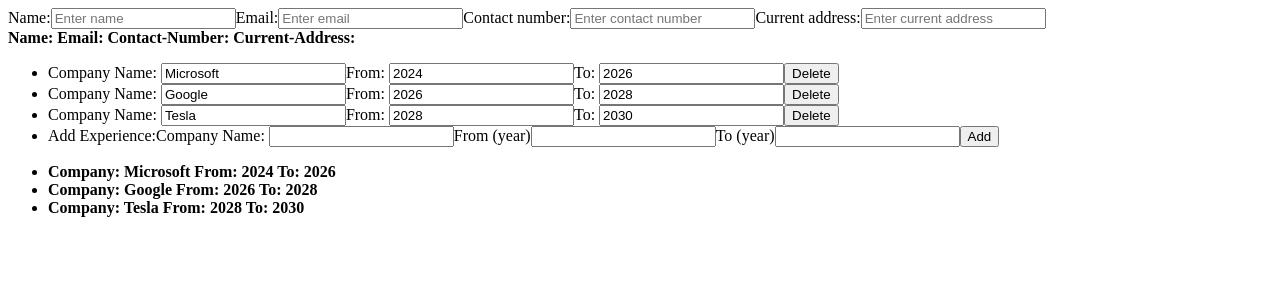
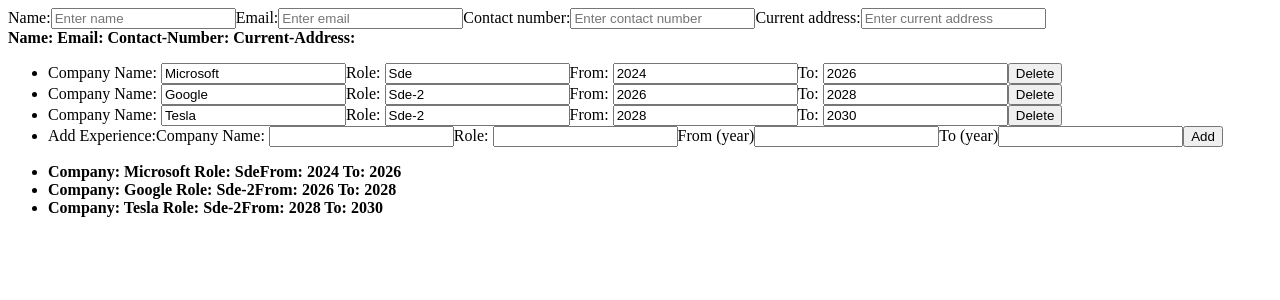
Before and after one commit to AnuragYadav404/cv-application, a React (Vite) app in the folder cv-application/: page / in a window 1280 px wide. Shown: the top 300 px of the page. Built offline with nearby package versions, Linux system fonts and the light colour scheme.

Commit message:
Implements "role" in WorkExperience and DisplayWorkExperience

```diff
--- a/cv-application/src/App.jsx
+++ b/cv-application/src/App.jsx
@@ -42,18 +42,21 @@ function App() {
 let initialWorkExp = [
   {
     id: "Microsoft@20242026",
+    role: "Sde",
     companyName: "Microsoft",
     yearFrom: 2024,
     yearTo: 2026,
   },
   {
     id: "Google@20262028",
+    role: "Sde-2",
     companyName: "Google",
     yearFrom: 2026,
     yearTo: 2028,
   },
   {
     id: "Tesla@20282030",
+    role: "Sde-2",
     companyName: "Tesla",
     yearFrom: 2028,
     yearTo: 2030,
--- a/cv-application/src/components/DisplayWorkExperience.jsx
+++ b/cv-application/src/components/DisplayWorkExperience.jsx
@@ -7,6 +7,7 @@ export default function DisplayWorkExperience({ experience }) {
                 {experience.map((exp) => {
                    return  (<li key={exp.id}>
                         <b>Company: {exp.companyName} </b>
+                        <b>Role: {exp.role}</b>
                         <b>From: {exp["yearFrom"]} </b>
                         <b>To: {exp["yearTo"]} </b>
                     </li>)
--- a/cv-application/src/components/WorkExperience.jsx
+++ b/cv-application/src/components/WorkExperience.jsx
@@ -4,6 +4,7 @@ import PropTypes from "prop-types";
 export default function WorkExperience({ experience, setExperience }) {
   // const [experience, setExperience] = euseState(initialWorkExp);
   const [newCompany, setNewCompany] = useState("");
+  const [newRole, setNewRole] = useState("");
   const [newYearFrom, setNewYearFrom] = useState("");
   const [newYearTo, setNewYearTo] = useState("");
 
@@ -14,6 +15,21 @@ export default function WorkExperience({ experience, setExperience }) {
           return {
             ...exp,
             companyName: newName,
+          };
+        } else {
+          return exp;
+        }
+      })
+    );
+  }
+
+  function handleRoleChange(newRole, id) {
+    setExperience(
+      experience.map((exp) => {
+        if (exp.id === id) {
+          return {
+            ...exp,
+            role: newRole,
           };
         } else {
           return exp;
@@ -46,17 +62,20 @@ export default function WorkExperience({ experience, setExperience }) {
     if (
       newCompany.length > 0 &&
       newYearFrom.length > 0 &&
-      newYearTo.length > 0
+      newYearTo.length > 0 &&
+      newRole.length>0
     ) {
       let newId = newCompany + "@" + newYearFrom + newYearTo;
       let newExp = {
         id: newId,
         companyName: newCompany,
+        role: newRole,
         yearFrom: newYearFrom,
         yearTo: newYearTo,
       };
       setExperience([...experience, newExp]);
       setNewCompany("");
+      setNewRole("")
       setNewYearFrom("");
       setNewYearTo("");
     }
@@ -68,15 +87,23 @@ export default function WorkExperience({ experience, setExperience }) {
         {experience.map((exp) => {
           return (
             <li key={exp.id}>
-              <label htmlFor={exp.id+exp.companyName}>Company Name: </label>
+              <label htmlFor={exp.id + exp.companyName}>Company Name: </label>
               <input
                 type="text"
-                id={exp.id+exp.companyName}
+                id={exp.id + exp.companyName}
                 placeholder="Company Name"
                 value={exp.companyName}
                 onChange={(e) =>
                   handleCompanyNameChange(e.target.value, exp.id)
                 }
+              />
+              <label htmlFor={exp.id + exp.role}>Role: </label>
+              <input
+                type="text"
+                id={exp.id + exp.role}
+                placeholder="Role"
+                value={exp.role}
+                onChange={(e) => handleRoleChange(e.target.value, exp.id)}
               />
               <label htmlFor={exp.id + exp["yearFrom"]}>From: </label>
               <input
@@ -88,10 +115,10 @@ export default function WorkExperience({ experience, setExperience }) {
                   handleYearChange("yearFrom", e.target.value, exp.id)
                 }
               />
-              <label htmlFor={exp.id+exp["yearTo"]}>To: </label>
+              <label htmlFor={exp.id + exp["yearTo"]}>To: </label>
               <input
                 type="text"
-                id={exp.id+exp["yearTo"]}
+                id={exp.id + exp["yearTo"]}
                 placeholder="End Year"
                 value={exp.yearTo}
                 onChange={(e) =>
@@ -113,6 +140,14 @@ export default function WorkExperience({ experience, setExperience }) {
             id="newExpCompany"
             value={newCompany}
             onChange={(e) => setNewCompany(e.target.value)}
+            required
+          />
+          <label htmlFor="newExpRole">Role: </label>
+          <input
+            type="text"
+            id="newExpRole"
+            value={newRole}
+            onChange={(e) => setNewRole(e.target.value)}
             required
           />
           <label htmlFor="newExpYearFrom">From (year)</label>
```
